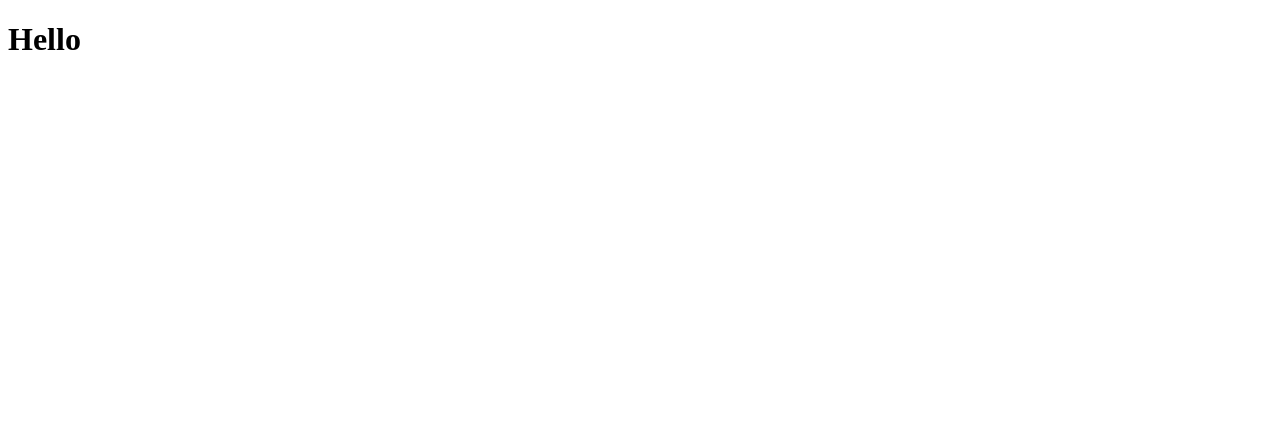
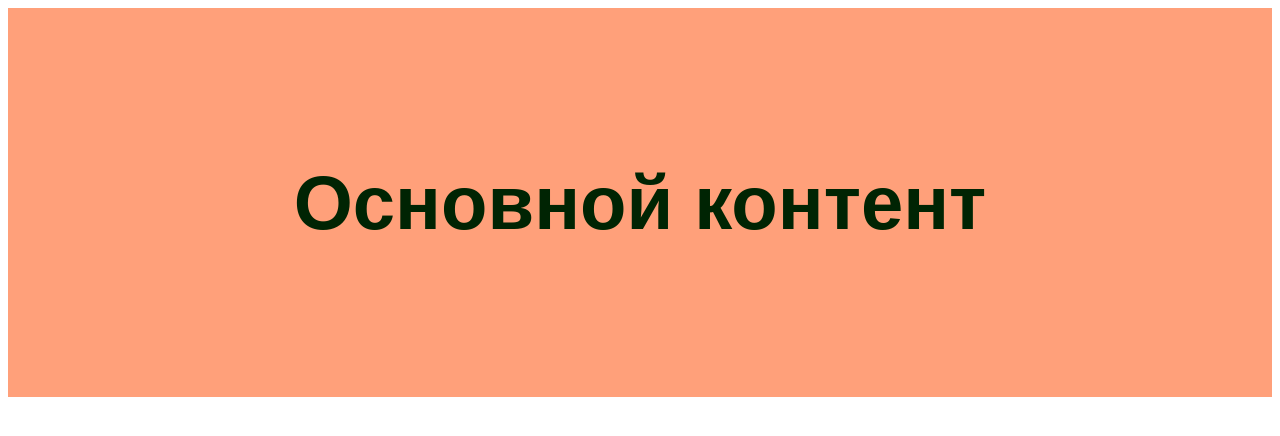
Before and after one commit to Distrubilea8r/intensive-day-1, a plain HTML site: page index.html in a window 1280 px wide. Drawn offline with Linux system fonts and the light colour scheme.

Commit message:
Content ready

```diff
--- a/index.html
+++ b/index.html
@@ -5,8 +5,11 @@
     <meta name="viewport" content="width=device-width, initial-scale=1.0">
     <meta http-equiv="X-UA-Compatible" content="ie=edge">
     <title>Document</title>
+    <link rel="stylesheet" href="style.css">
 </head>
 <body>
-    <h1>Hello</h1>
+    <main class="main">
+        <h1>Основной контент</h1>
+    </main>
 </body>
 </html>
--- a/style.css
+++ b/style.css
@@ -0,0 +1,8 @@
+.main {
+    background: lightsalmon;
+    padding: 100px;
+    font-size: 38px;
+    color: rgb(0, 36, 3);
+    text-align: center;
+    font-family: Sans-Serif;
+}
```
